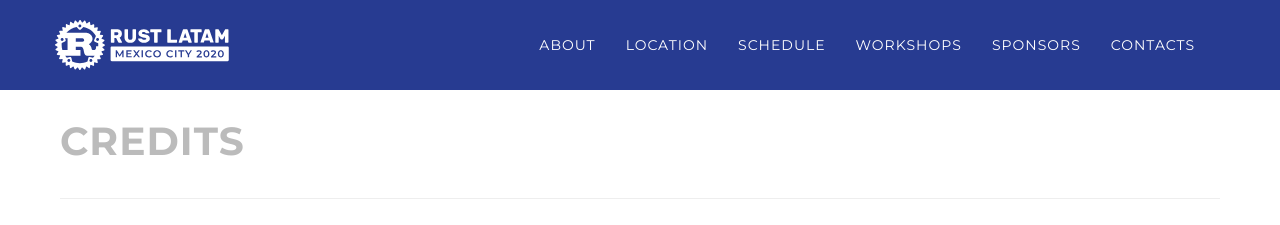
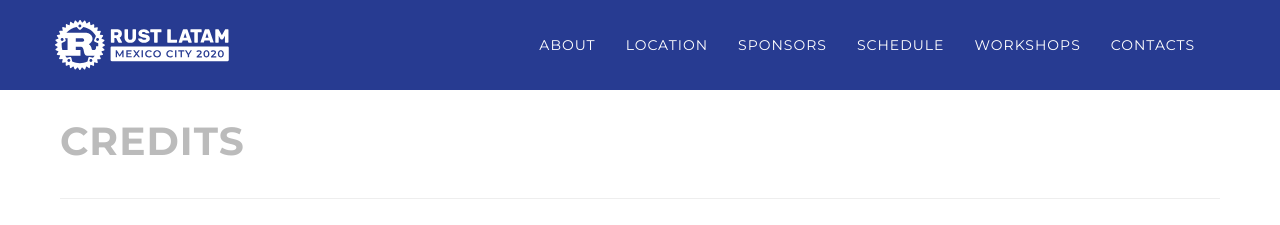
Before and after one commit to rustlatam/website-2020, a Jekyll site: the page built from credits.md, in a window 1280 px wide. Shown: the top 225 px of the page. Built offline with Jekyll 4.4.1, drawn with Linux system fonts in a browser that asks for light colours.

Commit message:
Move sponsors section a bit up

```diff
--- a/_includes/nav.html
+++ b/_includes/nav.html
@@ -24,13 +24,13 @@
           <a class="page-scroll" href="/#location">Location</a>
         </li>
         <li>
+          <a class="page-scroll" href="/#our_sponsors">Sponsors</a>
+        </li>
+        <li>
           <a class="page-scroll" href="/#schedule">Schedule</a>
         </li>
         <li>
           <a class="page-scroll" href="/#workshops">Workshops</a>
-        </li>
-        <li>
-          <a class="page-scroll" href="/#our_sponsors">Sponsors</a>
         </li>
         <li>
           <a class="page-scroll" href="/#contact">Contacts</a>
--- a/_layouts/default.html
+++ b/_layouts/default.html
@@ -8,11 +8,11 @@
       <hr class="section-separator" />
       {% include location.html %}
       <hr class="section-separator" />
+      {% include sponsors.html %}
+      <hr class="section-separator" />
       {% include schedule.html %}
       <hr class="section-separator" />
       {% include workshops.html %}
-      <hr class="section-separator" />
-      {% include sponsors.html %}
       <hr class="section-separator" />
       {% include contact.html %}
       <hr class="section-separator" />
```
